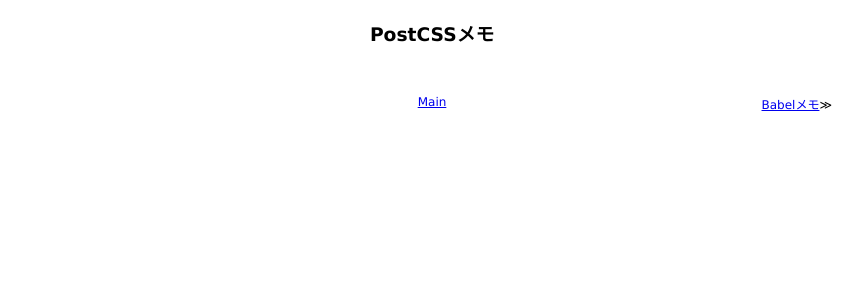
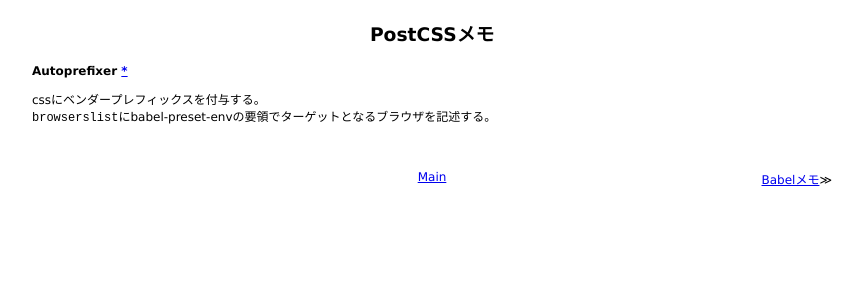
Before and after one commit to 38elements/38elements.github.com, a Jekyll site: the page built from _posts/2017-12-01-postcss.md, in a window 1280 px wide. Shown: the top 300 px of the page, without its empty margins (208-1071 px from the left). Built offline with Jekyll 4.4.1, drawn with Linux system fonts in a browser that asks for light colours.

Commit message:
Update 2017-12-01-postcss.md

```diff
--- a/_posts/2017-12-01-postcss.md
+++ b/_posts/2017-12-01-postcss.md
@@ -2,3 +2,7 @@
 layout: posts
 title: PostCSSメモ
 ---
+#### Autoprefixer [\*](https://github.com/postcss/autoprefixer)
+
+cssにベンダープレフィックスを付与する。
+`browserslist`にbabel-preset-envの要領でターゲットとなるブラウザを記述する。
```
